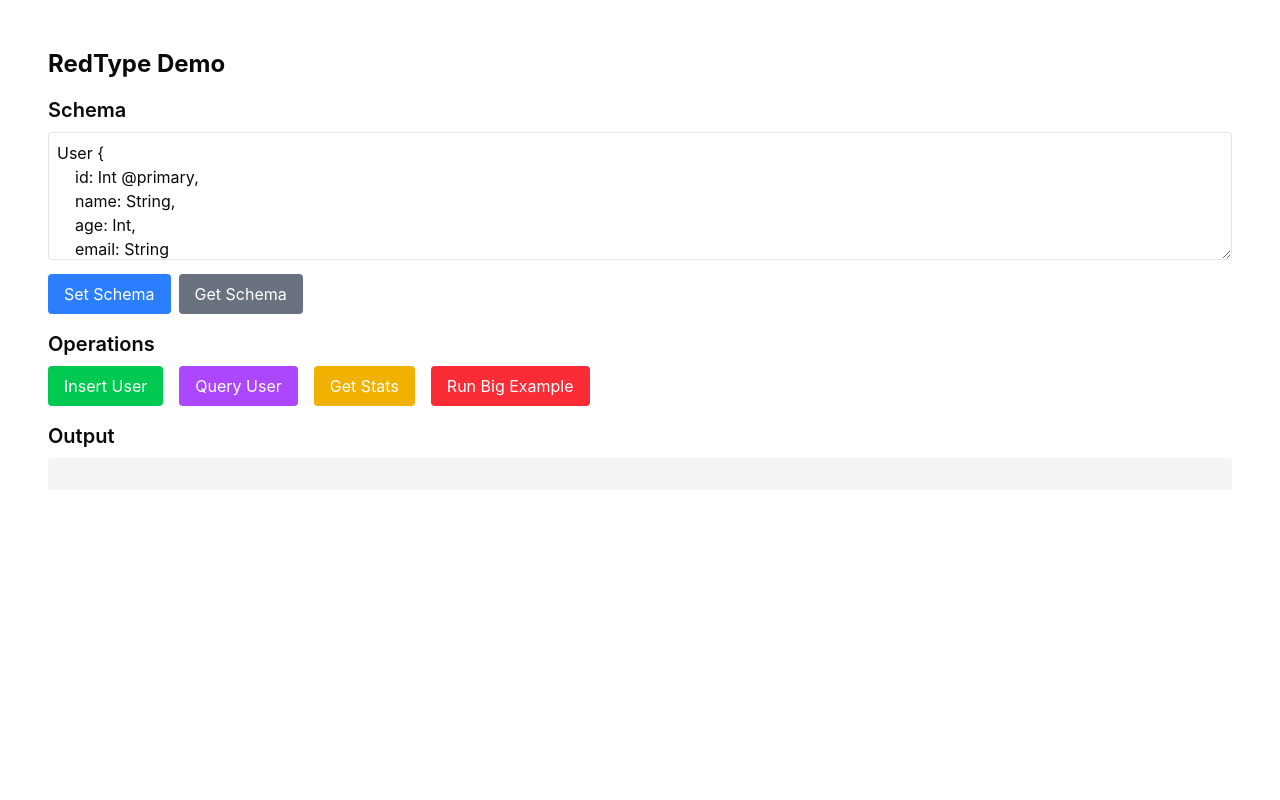
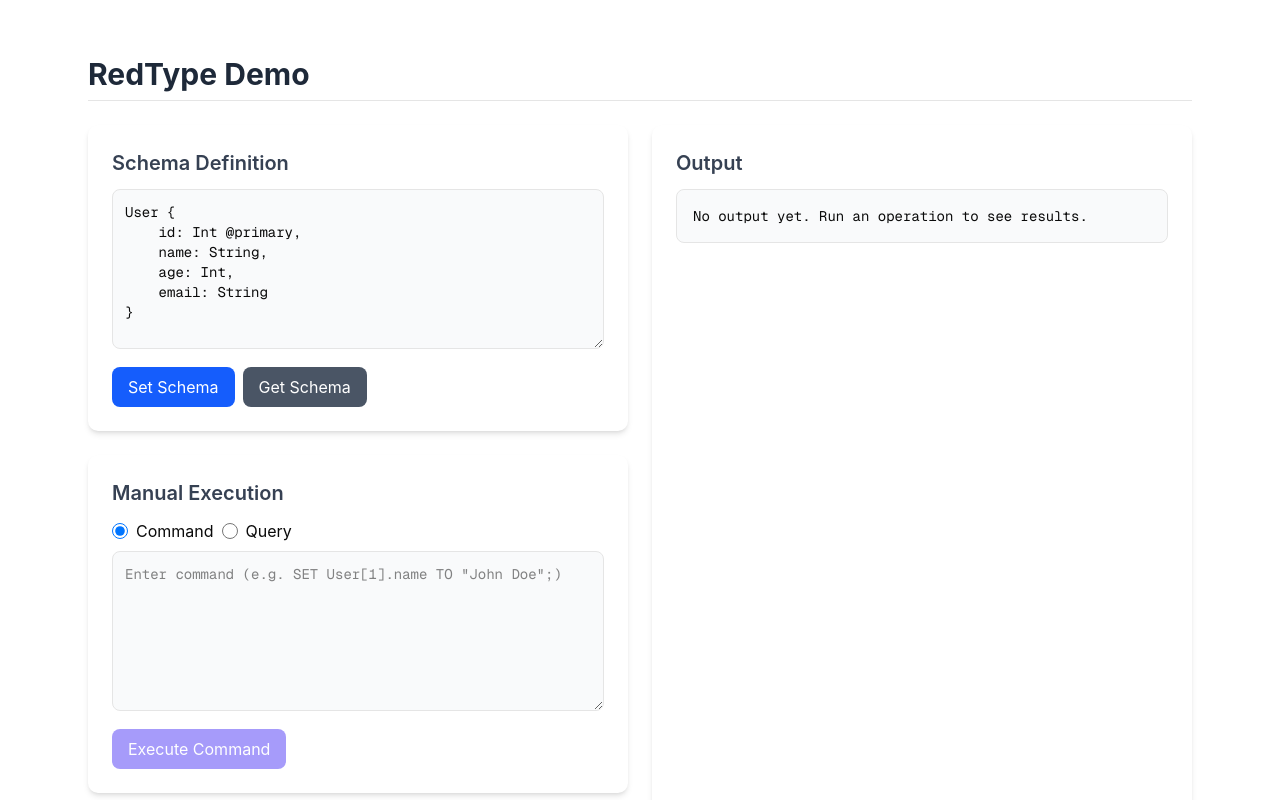
Before and after one commit to P4-Gruppe/typescript-client, a Next.js app: page / in a window 1280 px wide. Shown: the top 800 px of the page. Built offline with nearby package versions, Linux system fonts and the light colour scheme.

Commit message:
make sandbox prettier and more functional

```diff
--- a/src/components/RedTypeDemo.tsx
+++ b/src/components/RedTypeDemo.tsx
@@ -6,16 +6,36 @@ import { AxiosError } from "axios";
 
 export default function RedTypeDemo() {
   const [output, setOutput] = useState<string>("");
+  const [loading, setLoading] = useState<boolean>(false);
   const [schema, setSchema] = useState<string>(`User {
     id: Int @primary,
     name: String,
     age: Int,
     email: String
-},`);
+}`);
+  const [progress, setProgress] = useState<{
+    step: number;
+    total: number;
+    message: string;
+  } | null>(null);
+  const [manualCommand, setManualCommand] = useState<string>("");
+  const [commandType, setCommandType] = useState<"command" | "query">(
+    "command"
+  );
 
   const client = new RedTypeClient();
 
+  const executeOperation = async (operation: () => Promise<void>) => {
+    setLoading(true);
+    try {
+      await operation();
+    } finally {
+      setLoading(false);
+    }
+  };
+
   const handleSetSchema = async () => {
+    executeOperation(async () => {
       try {
         await client.setSchema(schema);
         setOutput("Schema set successfully!");
@@ -26,9 +46,11 @@ export default function RedTypeDemo() {
             : `${error}`;
         setOutput(`Error setting schema: ${errorMessage}`);
       }
+    });
   };
 
   const handleGetSchema = async () => {
+    executeOperation(async () => {
       try {
         const currentSchema = await client.getSchema();
         setOutput(`Current schema:\n${currentSchema}`);
@@ -39,9 +61,11 @@ export default function RedTypeDemo() {
             : `${error}`;
         setOutput(`Error getting schema: ${errorMessage}`);
       }
+    });
   };
 
   const handleInsertUser = async () => {
+    executeOperation(async () => {
       try {
         const commands = [
           'SET User[1].name TO "John Doe";',
@@ -68,9 +92,11 @@ export default function RedTypeDemo() {
             : `${error}`;
         setOutput(`Error inserting user: ${errorMessage}`);
       }
+    });
   };
 
   const handleQueryUser = async () => {
+    executeOperation(async () => {
       try {
         const query = `
                 x: Option<String> = GET User[1].name;
@@ -92,9 +118,11 @@ export default function RedTypeDemo() {
             : `${error}`;
         setOutput(`Error querying user: ${errorMessage}`);
       }
+    });
   };
 
   const handleGetStats = async () => {
+    executeOperation(async () => {
       try {
         const stats = await client.getDbStats();
         setOutput(`Database stats:\n${JSON.stringify(stats, null, 2)}`);
@@ -105,10 +133,13 @@ export default function RedTypeDemo() {
             : `${error}`;
         setOutput(`Error getting stats: ${errorMessage}`);
       }
+    });
   };
 
   const handleBigExample = async () => {
+    executeOperation(async () => {
       try {
+        setProgress({ step: 1, total: 5, message: "Setting up schema..." });
         setOutput("Starting big example operation...");
 
         // First set up a more complex schema with multiple entities
@@ -144,10 +175,17 @@ Inventory {
         setOutput("Complex schema set successfully!");
 
         // Generate commands for inserting 1000 products
+        setProgress({ step: 2, total: 5, message: "Creating products..." });
         let commands = [];
         for (let i = 1; i <= 1000; i++) {
           const price = (Math.random() * 100 + 10).toFixed(2);
-        const categories = ["Electronics", "Clothing", "Food", "Books", "Toys"];
+          const categories = [
+            "Electronics",
+            "Clothing",
+            "Food",
+            "Books",
+            "Toys",
+          ];
           const category =
             categories[Math.floor(Math.random() * categories.length)];
           const inStock = Math.random() > 0.2;
@@ -163,6 +201,7 @@ Inventory {
         setOutput("Inserted all 1000 products");
 
         // Generate inventory for each product
+        setProgress({ step: 3, total: 5, message: "Setting up inventory..." });
         commands = [];
         for (let i = 1; i <= 1000; i++) {
           const quantity = Math.floor(Math.random() * 100);
@@ -178,6 +217,7 @@ Inventory {
         setOutput("Created all 1000 inventory entries");
 
         // Create 50 orders with random items
+        setProgress({ step: 4, total: 5, message: "Creating orders..." });
         commands = [];
         for (let i = 1; i <= 50; i++) {
           const customerNames = [
@@ -219,7 +259,9 @@ Inventory {
         // Execute all order commands at once
         await client.executeCommand(commands.join("\n"));
         setOutput("Created all 50 orders with their items");
+
         // Now run a complex query to analyze the data
+        setProgress({ step: 5, total: 5, message: "Analyzing data..." });
         const query = `
         /* Count products by category */
         electronicsCount: Int = 0;
@@ -416,14 +458,38 @@ Inventory {
           i = i + 1;
         };
 
-        return 1;
+        return true;
       `;
 
         const cleanQuery = query.replace(/\/\*[\s\S]*?\*\//g, "");
 
         const result = await client.executeQuery(cleanQuery);
+        setProgress(null);
         setOutput(
-        `Analyzed ${1000} products and ${50} orders!\n\nResults:\n${JSON.stringify(
+          `Analysis Complete!\n\nResults:\n${JSON.stringify(result, null, 2)}`
+        );
+      } catch (error) {
+        setProgress(null);
+        const errorMessage =
+          error instanceof AxiosError && error.response?.data
+            ? JSON.stringify(error.response.data)
+            : `${error}`;
+        setOutput(`Error running big example: ${errorMessage}`);
+      }
+    });
+  };
+
+  const handleManualExecution = async () => {
+    executeOperation(async () => {
+      try {
+        let result;
+        if (commandType === "command") {
+          result = await client.executeCommand(manualCommand);
+        } else {
+          result = await client.executeQuery(manualCommand);
+        }
+        setOutput(
+          `Manual ${commandType} executed successfully!\nResult: ${JSON.stringify(
             result,
             null,
             2
@@ -434,72 +500,188 @@ Inventory {
           error instanceof AxiosError && error.response?.data
             ? JSON.stringify(error.response.data)
             : `${error}`;
-      setOutput(`Error running big example: ${errorMessage}`);
+        setOutput(`Error executing manual ${commandType}: ${errorMessage}`);
       }
+    });
   };
 
   return (
-    <div className="p-4">
-      <h1 className="text-2xl font-bold mb-4">RedType Demo</h1>
+    <div className="p-6 max-w-6xl mx-auto">
+      <h1 className="text-3xl font-bold mb-6 text-gray-800 border-b pb-2">
+        RedType Demo
+      </h1>
 
-      <div className="mb-4">
-        <h2 className="text-xl font-semibold mb-2">Schema</h2>
+      <div className="grid grid-cols-1 md:grid-cols-2 gap-6">
+        <div className="space-y-6">
+          <div className="bg-white p-6 rounded-lg shadow-md">
+            <h2 className="text-xl font-semibold mb-3 text-gray-700">
+              Schema Definition
+            </h2>
             <textarea
               value={schema}
               onChange={(e) => setSchema(e.target.value)}
-          className="w-full h-32 p-2 border rounded"
+              className="w-full h-40 p-3 border rounded-md font-mono text-sm bg-gray-50"
+              placeholder="Define your schema here..."
             />
-        <div className="mt-2 space-x-2">
+            <div className="mt-3 flex gap-2">
               <button
                 onClick={handleSetSchema}
-            className="px-4 py-2 bg-blue-500 text-white rounded hover:bg-blue-600"
+                disabled={loading}
+                className="px-4 py-2 bg-blue-600 text-white rounded-md hover:bg-blue-700 transition-colors disabled:opacity-50"
               >
-            Set Schema
+                {loading ? "Processing..." : "Set Schema"}
               </button>
               <button
                 onClick={handleGetSchema}
-            className="px-4 py-2 bg-gray-500 text-white rounded hover:bg-gray-600"
+                disabled={loading}
+                className="px-4 py-2 bg-gray-600 text-white rounded-md hover:bg-gray-700 transition-colors disabled:opacity-50"
               >
                 Get Schema
               </button>
             </div>
           </div>
 
-      <div className="mb-4">
-        <h2 className="text-xl font-semibold mb-2">Operations</h2>
-        <div className="space-x-2 flex flex-wrap gap-2">
+          <div className="bg-white p-6 rounded-lg shadow-md">
+            <h2 className="text-xl font-semibold mb-3 text-gray-700">
+              Manual Execution
+            </h2>
+            <div className="mb-3">
+              <div className="flex gap-2 mb-2">
+                <label className="inline-flex items-center">
+                  <input
+                    type="radio"
+                    name="commandType"
+                    checked={commandType === "command"}
+                    onChange={() => setCommandType("command")}
+                    className="form-radio h-4 w-4 text-blue-600"
+                  />
+                  <span className="ml-2">Command</span>
+                </label>
+                <label className="inline-flex items-center">
+                  <input
+                    type="radio"
+                    name="commandType"
+                    checked={commandType === "query"}
+                    onChange={() => setCommandType("query")}
+                    className="form-radio h-4 w-4 text-blue-600"
+                  />
+                  <span className="ml-2">Query</span>
+                </label>
+              </div>
+              <textarea
+                value={manualCommand}
+                onChange={(e) => setManualCommand(e.target.value)}
+                className="w-full h-40 p-3 border rounded-md font-mono text-sm bg-gray-50"
+                placeholder={
+                  commandType === "command"
+                    ? 'Enter command (e.g. SET User[1].name TO "John Doe";)'
+                    : "Enter query (e.g. x: Option<String> = GET User[1].name; return x;)"
+                }
+              />
+            </div>
+            <button
+              onClick={handleManualExecution}
+              disabled={loading || !manualCommand.trim()}
+              className="px-4 py-2 bg-indigo-600 text-white rounded-md hover:bg-indigo-700 transition-colors disabled:opacity-50"
+            >
+              Execute {commandType === "command" ? "Command" : "Query"}
+            </button>
+          </div>
+
+          <div className="bg-white p-6 rounded-lg shadow-md">
+            <h2 className="text-xl font-semibold mb-3 text-gray-700">
+              Operations
+            </h2>
+            <div className="grid grid-cols-2 gap-2">
               <button
                 onClick={handleInsertUser}
-            className="px-4 py-2 bg-green-500 text-white rounded hover:bg-green-600"
+                disabled={loading}
+                className="px-4 py-3 bg-green-600 text-white rounded-md hover:bg-green-700 transition-colors disabled:opacity-50"
               >
                 Insert User
               </button>
               <button
                 onClick={handleQueryUser}
-            className="px-4 py-2 bg-purple-500 text-white rounded hover:bg-purple-600"
+                disabled={loading}
+                className="px-4 py-3 bg-purple-600 text-white rounded-md hover:bg-purple-700 transition-colors disabled:opacity-50"
               >
                 Query User
               </button>
               <button
                 onClick={handleGetStats}
-            className="px-4 py-2 bg-yellow-500 text-white rounded hover:bg-yellow-600"
+                disabled={loading}
+                className="px-4 py-3 bg-yellow-600 text-white rounded-md hover:bg-yellow-700 transition-colors disabled:opacity-50"
               >
                 Get Stats
               </button>
               <button
                 onClick={handleBigExample}
-            className="px-4 py-2 bg-red-500 text-white rounded hover:bg-red-600"
+                disabled={loading}
+                className="px-4 py-3 bg-red-600 text-white rounded-md hover:bg-red-700 transition-colors disabled:opacity-50"
               >
                 Run Big Example
               </button>
             </div>
           </div>
+        </div>
 
-      <div>
-        <h2 className="text-xl font-semibold mb-2">Output</h2>
-        <pre className="w-full p-4 bg-gray-100 rounded whitespace-pre-wrap">
-          {output}
+        <div className="bg-white p-6 rounded-lg shadow-md">
+          <div className="flex justify-between items-center mb-3">
+            <h2 className="text-xl font-semibold text-gray-700">Output</h2>
+            {loading && !progress && (
+              <div className="flex items-center text-blue-600">
+                <svg
+                  className="animate-spin -ml-1 mr-2 h-4 w-4"
+                  xmlns="http://www.w3.org/2000/svg"
+                  fill="none"
+                  viewBox="0 0 24 24"
+                >
+                  <circle
+                    className="opacity-25"
+                    cx="12"
+                    cy="12"
+                    r="10"
+                    stroke="currentColor"
+                    strokeWidth="4"
+                  ></circle>
+                  <path
+                    className="opacity-75"
+                    fill="currentColor"
+                    d="M4 12a8 8 0 018-8V0C5.373 0 0 5.373 0 12h4zm2 5.291A7.962 7.962 0 014 12H0c0 3.042 1.135 5.824 3 7.938l3-2.647z"
+                  ></path>
+                </svg>
+                Processing...
+              </div>
+            )}
+          </div>
+
+          {progress && (
+            <div className="mb-4">
+              <div className="flex justify-between mb-1">
+                <span className="text-sm font-medium text-blue-700">
+                  {progress.message}
+                </span>
+                <span className="text-sm font-medium text-blue-700">
+                  {progress.step}/{progress.total}
+                </span>
+              </div>
+              <div className="w-full bg-gray-200 rounded-full h-2.5">
+                <div
+                  className="bg-blue-600 h-2.5 rounded-full transition-all duration-300"
+                  style={{
+                    width: `${(progress.step / progress.total) * 100}%`,
+                  }}
+                ></div>
+              </div>
+            </div>
+          )}
+
+          <div className="h-[calc(100vh-320px)] overflow-auto">
+            <pre className="w-full p-4 bg-gray-50 rounded-md border whitespace-pre-wrap font-mono text-sm">
+              {output || "No output yet. Run an operation to see results."}
             </pre>
+          </div>
+        </div>
       </div>
     </div>
   );
```
Lines whose indentation alone changed are shown as unchanged.
